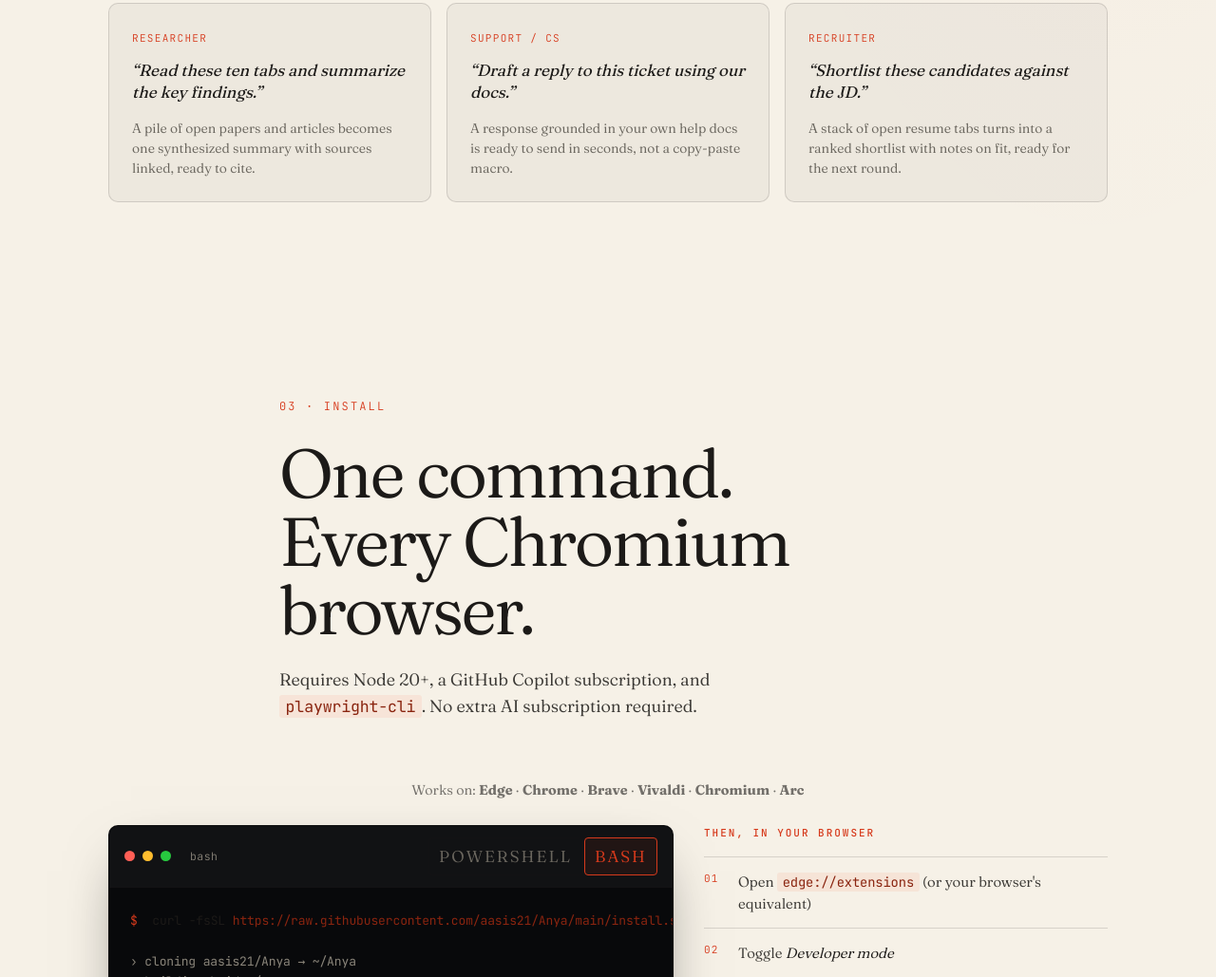
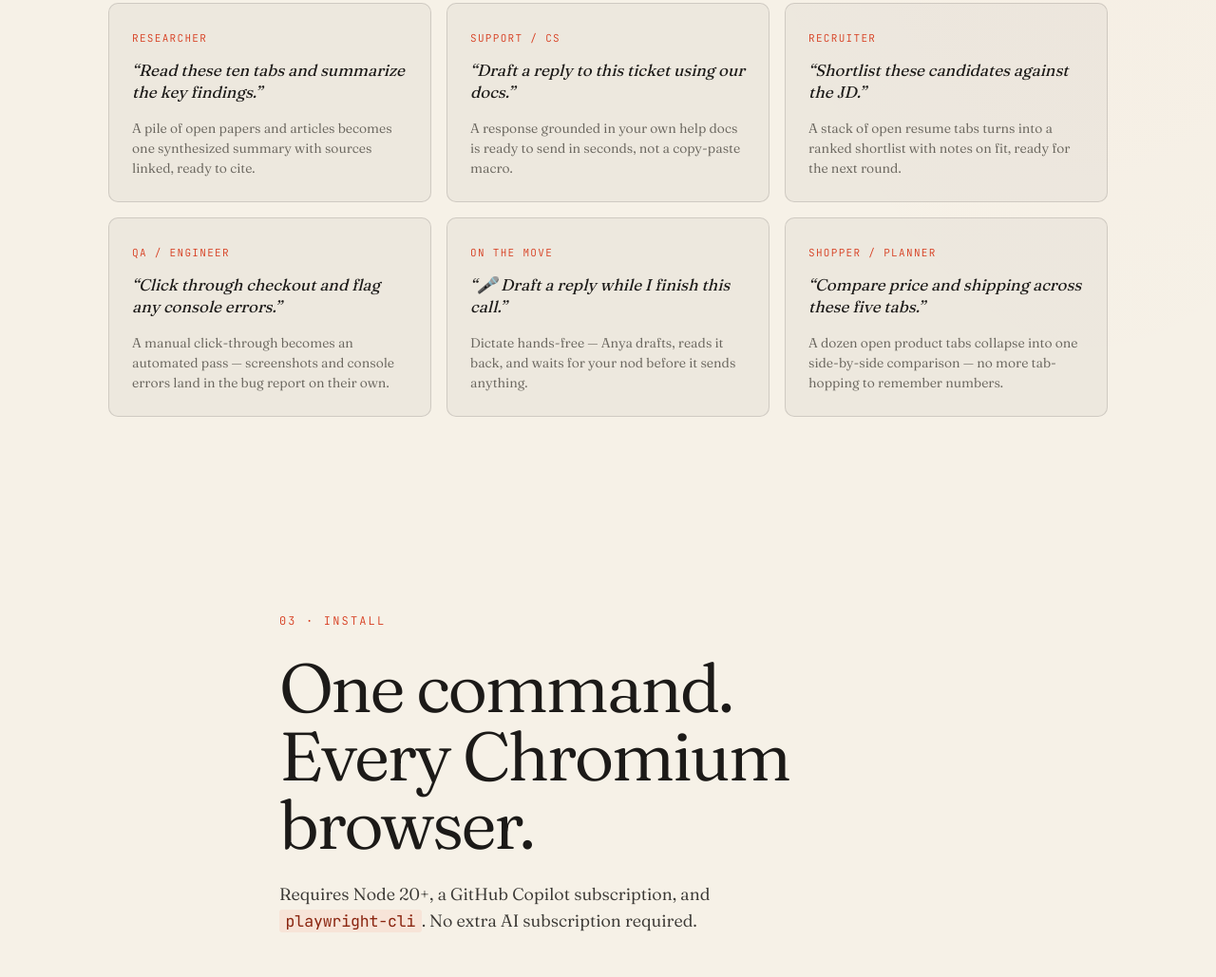
Before and after one commit to aasis21/Anya, a browser extension: page docs/index.html in a window 1280 px wide. Shown: the part 3083-4112 px from the top of the page at 95% size. Drawn offline with Linux system fonts and the light colour scheme.

Commit message:
Add three more grounded use-case cards: QA/devtools automation, hands-free voice, multi-tab comparison
Co-authored-by: Copilot <223556219+Copilot@users.noreply.github.com>

```diff
--- a/docs/index.html
+++ b/docs/index.html
@@ -189,6 +189,21 @@
       <p class="use-quote">&ldquo;Shortlist these candidates against the JD.&rdquo;</p>
       <p class="use-outcome">A stack of open resume tabs turns into a ranked shortlist with notes on fit, ready for the next round.</p>
     </li>
+    <li>
+      <span class="use-who">QA / Engineer</span>
+      <p class="use-quote">&ldquo;Click through checkout and flag any console errors.&rdquo;</p>
+      <p class="use-outcome">A manual click-through becomes an automated pass — screenshots and console errors land in the bug report on their own.</p>
+    </li>
+    <li>
+      <span class="use-who">On the move</span>
+      <p class="use-quote">&ldquo;🎤 Draft a reply while I finish this call.&rdquo;</p>
+      <p class="use-outcome">Dictate hands-free — Anya drafts, reads it back, and waits for your nod before it sends anything.</p>
+    </li>
+    <li>
+      <span class="use-who">Shopper / Planner</span>
+      <p class="use-quote">&ldquo;Compare price and shipping across these five tabs.&rdquo;</p>
+      <p class="use-outcome">A dozen open product tabs collapse into one side-by-side comparison — no more tab-hopping to remember numbers.</p>
+    </li>
   </ul>
 </section>
 <section id="install" class="install">
```
